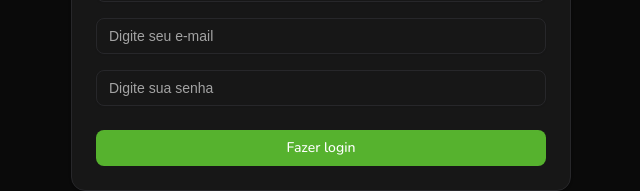
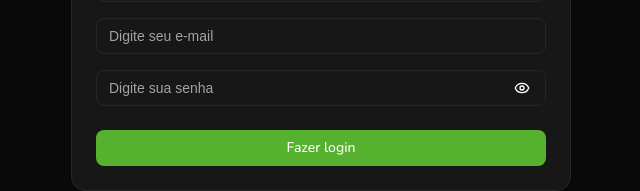
Before and after one commit to Alessandro-Vieira77/fintrack, a React (Vite) app: page /signup in a window 1280 px wide. Shown: the part 372-563 px from the top of the page, without its empty margins (319-959 px from the left). Built offline with nearby package versions, Linux system fonts and the light colour scheme; a web font is replaced by a local one.

Commit message:
feat: add password input with visibility change

```diff
--- a/src/pages/Signup.jsx
+++ b/src/pages/Signup.jsx
@@ -1,3 +1,6 @@
+import { Eye } from 'lucide-react'
+import { EyeOff } from 'lucide-react'
+import { useState } from 'react'
 import { Link } from 'react-router'
 
 import { Button } from '@/components/ui/button'
@@ -12,6 +15,7 @@ import {
 import { Input } from '@/components/ui/input'
 
 function Signup() {
+  const [passwordIsVisible, setPasswordIsVisible] = useState(false)
   return (
     <div className="flex h-screen w-screen flex-col items-center justify-center gap-8">
       <Card className="w-[500px]">
@@ -23,7 +27,16 @@ function Signup() {
           <Input placeholder="Digite seu nome" />
           <Input placeholder="Digite seu sobrenome" />
           <Input placeholder="Digite seu e-mail" />
-          <Input type="password" placeholder="Digite sua senha" />
+          <div className="relative">
+            <Input type={passwordIsVisible ? 'text' : 'password'} placeholder="Digite sua senha" />
+            <Button
+              onClick={() => setPasswordIsVisible(value => !value)}
+              variant={'ghost'}
+              className="absolute top-0 right-0 bottom-0 my-auto mr-2 h-8 w-8 leading-0"
+            >
+              {passwordIsVisible ? <EyeOff /> : <Eye />}
+            </Button>
+          </div>
         </CardContent>
         <CardFooter>
           <Button className="w-full">Fazer login</Button>
```
